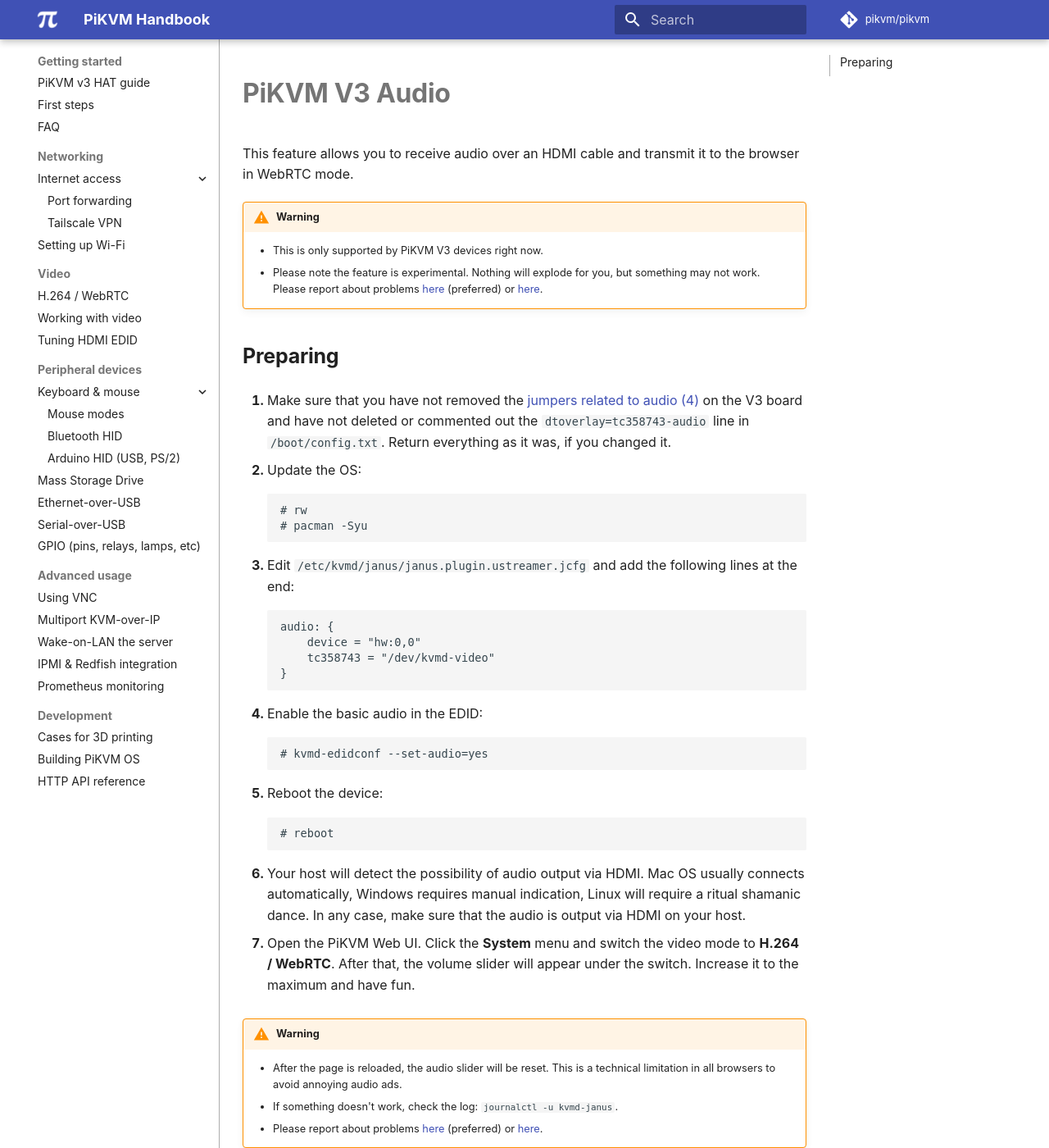
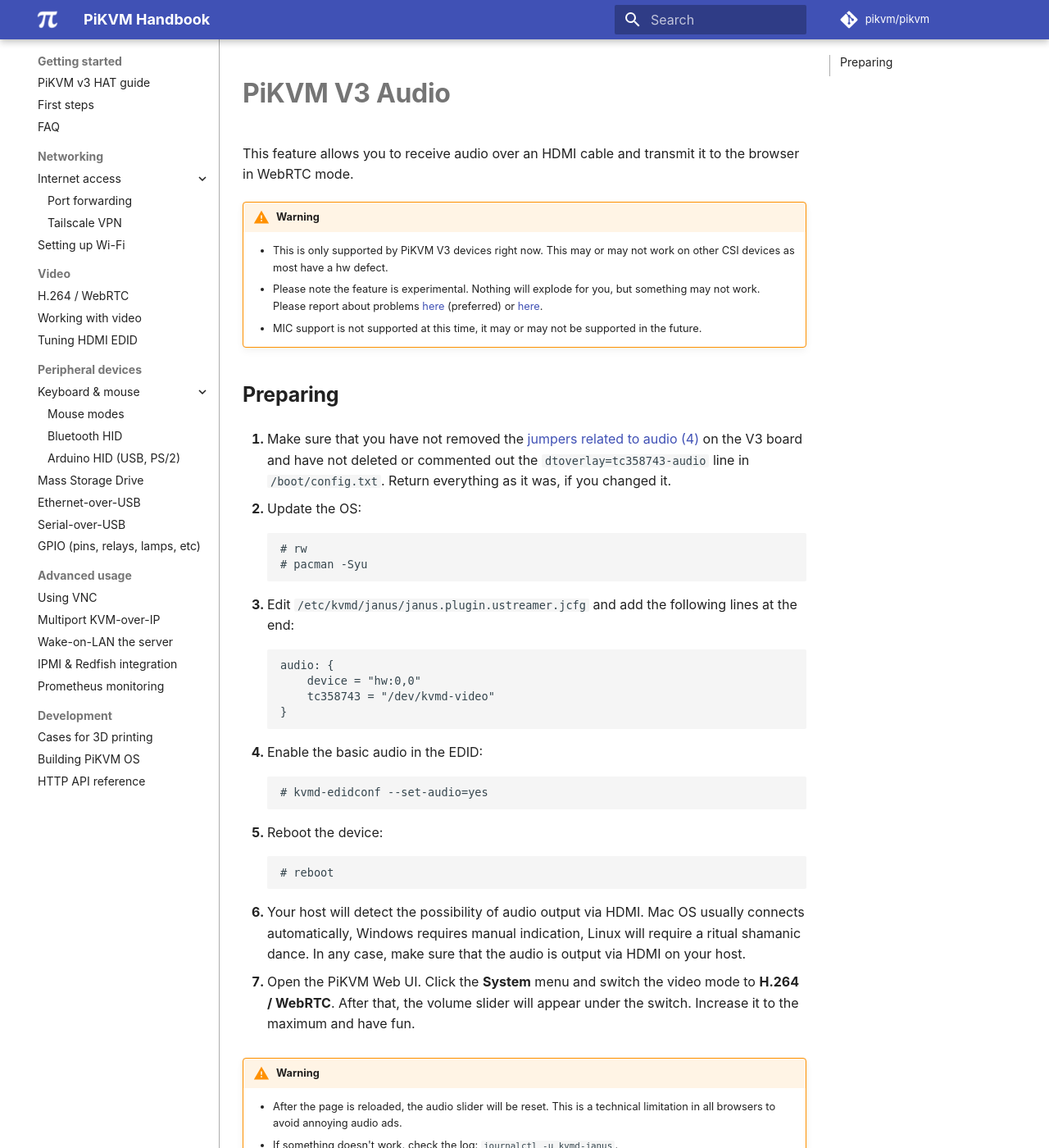
Before and after one commit to pikvm/pikvm, an MkDocs documentation site: the page built from docs/audio.md, in a window 1280 px wide and 1400 px high. Shown: the whole window at 82% size. Built offline with MkDocs 1.6.1 and Material for MkDocs 9.7.7, drawn with Linux system fonts in a browser that asks for light colours; some web fonts are replaced; comment, search, counter and statistics services are not loaded; some of the changed text lies outside the part shown.

Commit message:
Update audio.md (#746)
Added verbiage for clarity

```diff
--- a/docs/audio.md
+++ b/docs/audio.md
@@ -3,8 +3,9 @@
 This feature allows you to receive audio over an HDMI cable and transmit it to the browser in WebRTC mode.
 
 !!! warning
-    * This is only supported by PiKVM V3 devices right now.
+    * This is only supported by PiKVM V3 devices right now. This may or may not work on other CSI devices as most have a hw defect.
     * Please note the feature is experimental. Nothing will explode for you, but something may not work. Please report about problems [here](https://discord.gg/bpmXfz5) (preferred) or [here](https://github.com/pikvm/pikvm/issues/97).
+    * MIC support is not supported at this time, it may or may not be supported in the future.
 
 ## Preparing
 1. Make sure that you have not removed the [jumpers related to audio (4)](v3.md#atx-connection) on the V3 board and have not deleted or commented out the `dtoverlay=tc358743-audio` line in `/boot/config.txt`. Return everything as it was, if you changed it.
```
Also changed, not shown: other parts of docs/audio.md (+1 -0 lines).
